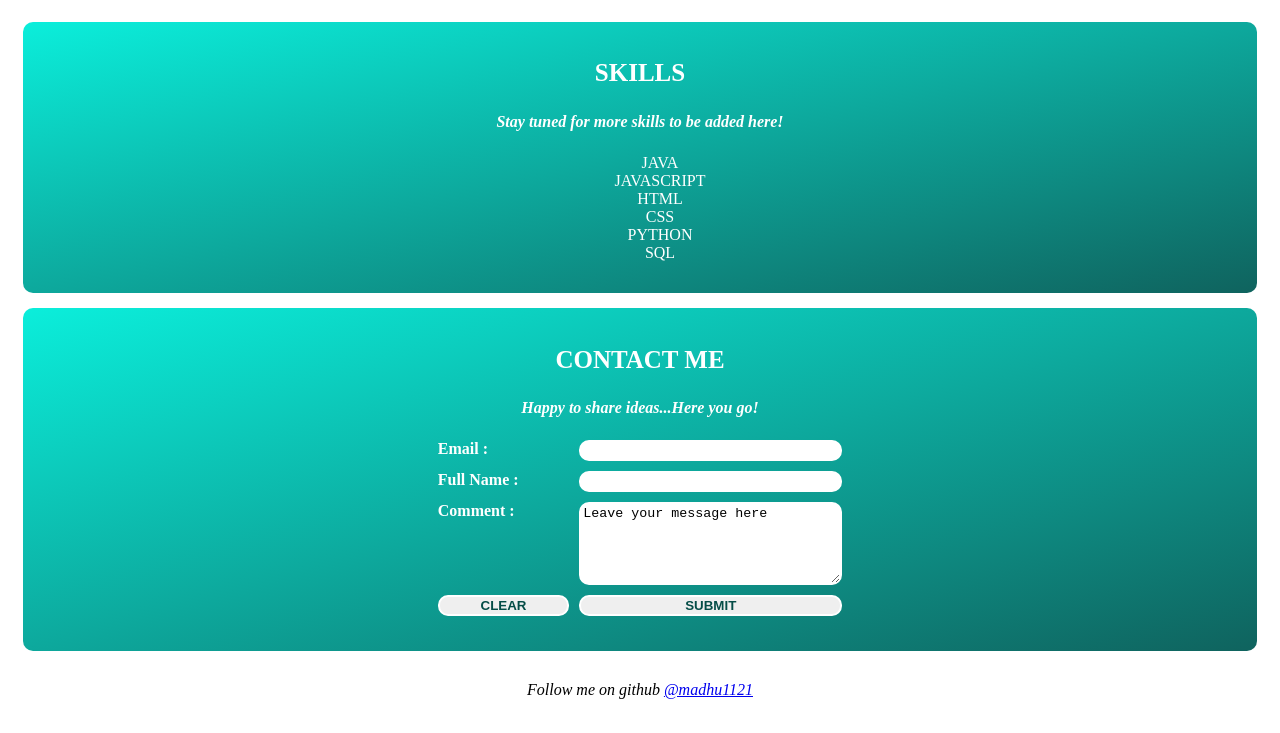
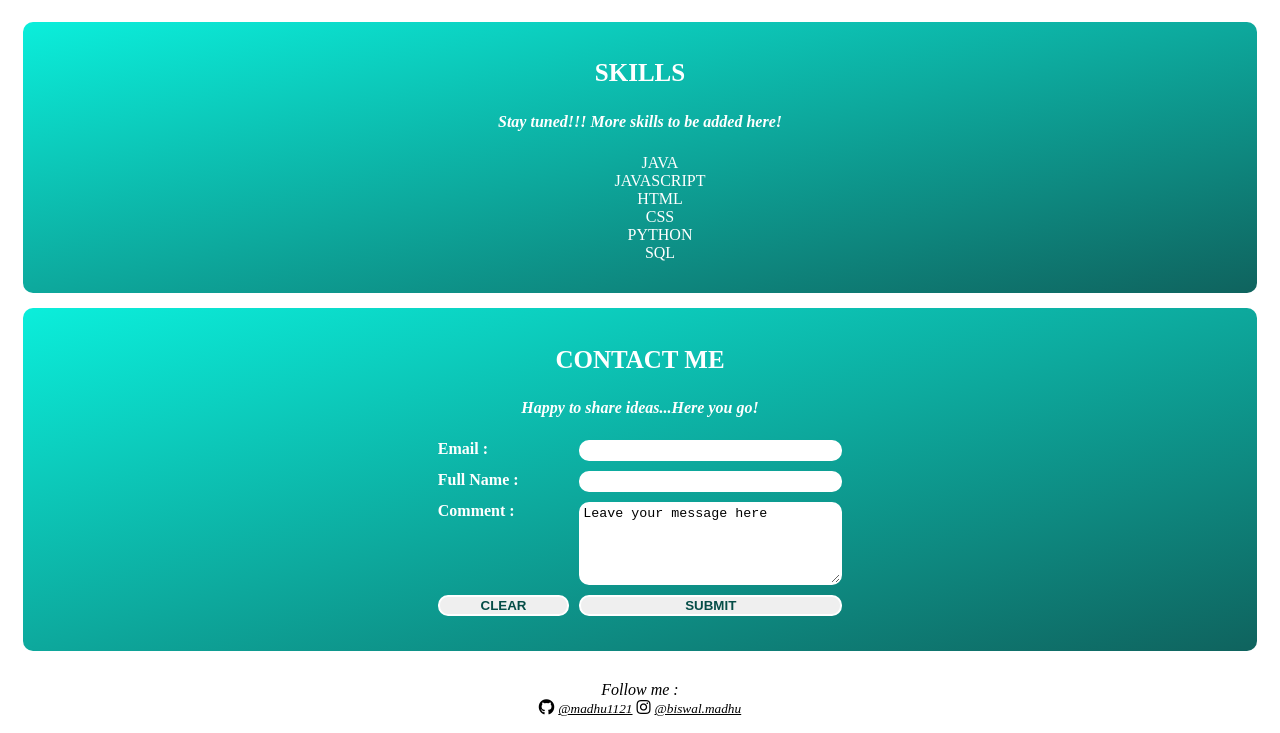
Before and after one commit to madhu1121/MadhuPortfolio, a plain HTML site: page index.html in a window 1280 px wide. Shown: the part 2760-3493 px from the top of the page. Drawn offline with Linux system fonts and the light colour scheme.

Commit message:
adding footer

```diff
--- a/index.html
+++ b/index.html
@@ -146,7 +146,7 @@
 
     <section class="skillsPage" id="skillsPage">
         <h2> SKILLS </h2>
-        <h4>Stay tuned for more skills to be added here!</h4>
+        <h4>Stay tuned!!! More skills to be added here!</h4>
         <div class="allSkills">
             <ul>
                 <li>JAVA</li>
@@ -181,7 +181,13 @@
 
     <footer>
         <div class="footer">
-            <p>Follow me on github <a href="https://github.com/madhu1121">@madhu1121</a></p>
+            <p>Follow me : <br>
+                 <i class="fab fa-github"></i>
+                 <a href="https://github.com/madhu1121">@madhu1121</a>
+
+                 <i class="fab fa-instagram"></i>
+                 <a href="https://www.instagram.com/biswal.madhu/?hl=en">@biswal.madhu</a>
+            </p>
         </div>
     </footer>
 
--- a/styles/components/contactMePage.scss
+++ b/styles/components/contactMePage.scss
@@ -69,4 +69,10 @@
     margin-top: 30px;
     margin-bottom: 10px;
     font-style: italic;
+    color: black;
+
+    a{
+        font-size: smaller;
+        color: black;
+    }
 }
```
Also changed, not shown: styles.css, styles/components/contactMePage.css.
